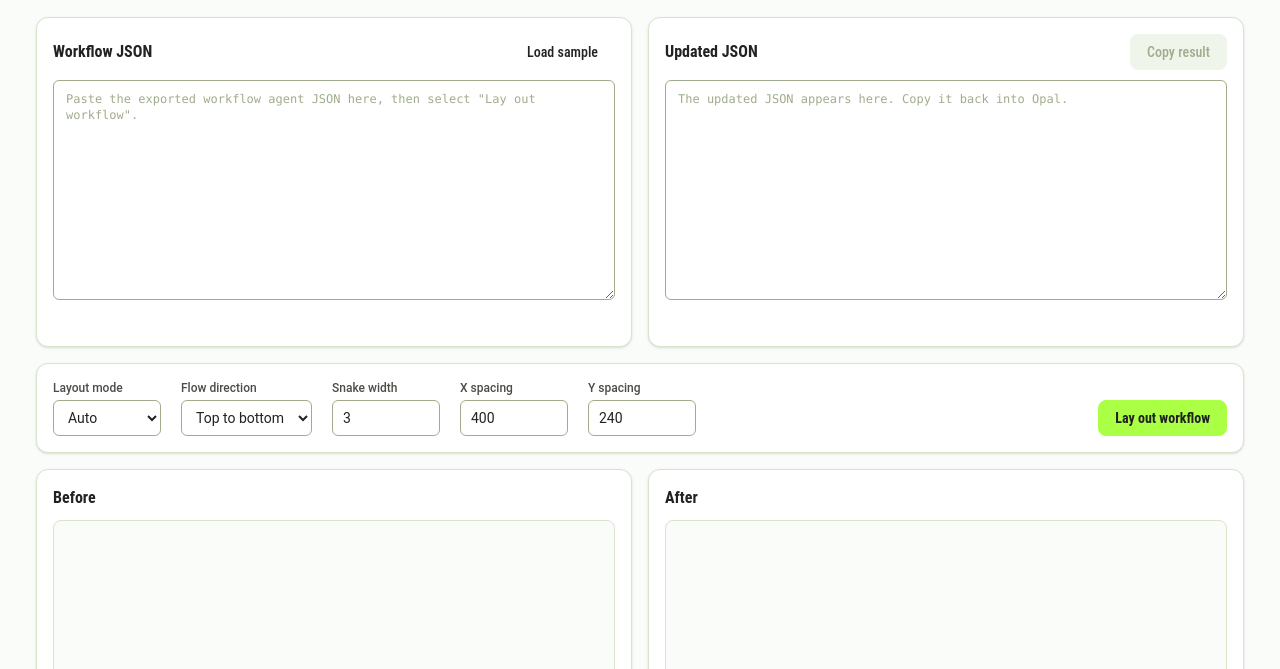
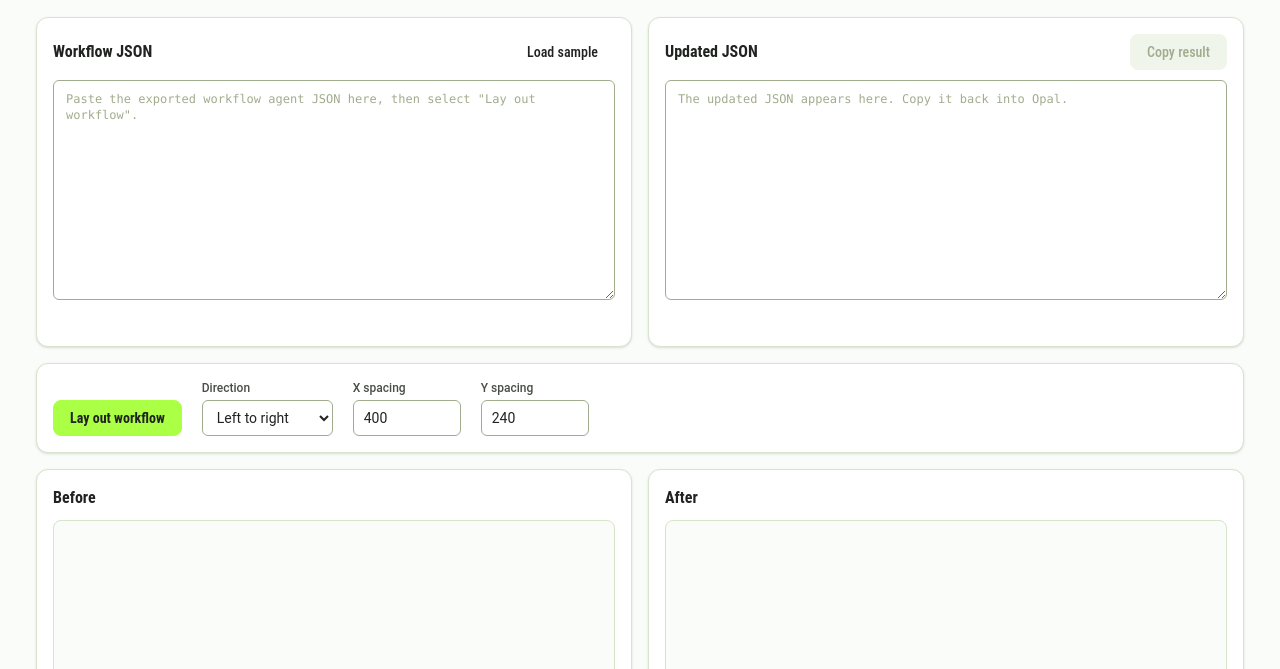
Before and after one commit to davidknipe/agent-platform-workflow-layout, a plain HTML site: page index.html in a window 1280 px wide. Shown: the part 131-800 px from the top of the page. Drawn offline with Linux system fonts and the light colour scheme.

Commit message:
Simplify controls: single direction selector (LR/TB), button first

```diff
--- a/index.html
+++ b/index.html
@@ -137,7 +137,6 @@
   }
   .field { display: flex; flex-direction: column; gap: 4px; }
   .field label { color: var(--ax-fg-secondary); font-size: 0.75rem; line-height: 1rem; font-weight: 500; }
-  .controls .push { margin-left: auto; }
 
   /* Status + banners */
   .status { min-height: 20px; font-size: 0.75rem; line-height: 1rem; color: var(--ax-fg-secondary); }
@@ -234,26 +233,13 @@
   </div>
 
   <div class="controls">
+    <button id="runBtn" class="primary" type="button">Lay out workflow</button>
     <div class="field">
-      <label for="mode">Layout mode</label>
-      <select id="mode">
-        <option value="auto" selected>Auto</option>
-        <option value="snake">Snake</option>
-        <option value="horizontal">Horizontal</option>
-        <option value="vertical">Vertical</option>
-        <option value="layered">Layered</option>
+      <label for="direction">Direction</label>
+      <select id="direction">
+        <option value="LR" selected>Left to right</option>
+        <option value="TB">Top to bottom</option>
       </select>
-    </div>
-    <div class="field">
-      <label for="direction">Flow direction</label>
-      <select id="direction">
-        <option value="TB" selected>Top to bottom</option>
-        <option value="LR">Left to right</option>
-      </select>
-    </div>
-    <div class="field">
-      <label for="snakeWidth">Snake width</label>
-      <input id="snakeWidth" type="number" min="2" max="12" step="1" value="3">
     </div>
     <div class="field">
       <label for="xPitch">X spacing</label>
@@ -263,7 +249,6 @@
       <label for="yPitch">Y spacing</label>
       <input id="yPitch" type="number" min="140" max="1200" step="10" value="240">
     </div>
-    <button id="runBtn" class="primary push" type="button">Lay out workflow</button>
   </div>
 
   <div class="previews">
@@ -654,7 +639,7 @@
   const els = {
     input: $('input'), output: $('output'), inStatus: $('inStatus'), outStatus: $('outStatus'),
     warnings: $('warnings'), runBtn: $('runBtn'), copyBtn: $('copyBtn'), sampleBtn: $('sampleBtn'),
-    mode: $('mode'), direction: $('direction'), snakeWidth: $('snakeWidth'),
+    direction: $('direction'),
     xPitch: $('xPitch'), yPitch: $('yPitch'),
     svgBefore: $('svgBefore'), svgAfter: $('svgAfter'), beforeNote: $('beforeNote'),
     chipsBefore: $('chipsBefore'), chipsAfter: $('chipsAfter')
@@ -672,9 +657,9 @@
   function readOptions() {
     const clamp = (v, lo, hi, dflt) => Number.isFinite(v) ? Math.min(hi, Math.max(lo, v)) : dflt;
     return {
-      mode: els.mode.value,
+      mode: 'auto',
       direction: els.direction.value === 'LR' ? 'LR' : 'TB',
-      snakeWidth: clamp(parseInt(els.snakeWidth.value, 10), 2, 12, 3),
+      snakeWidth: 3,
       xPitch: clamp(parseInt(els.xPitch.value, 10), 280, 1200, 400),
       yPitch: clamp(parseInt(els.yPitch.value, 10), 140, 1200, 240)
     };
@@ -927,7 +912,7 @@
   els.runBtn.addEventListener('click', run);
   els.copyBtn.addEventListener('click', copyResult);
   els.sampleBtn.addEventListener('click', () => { els.input.value = JSON.stringify(sampleDoc(), null, 2); run(); });
-  for (const el of [els.mode, els.direction, els.snakeWidth, els.xPitch, els.yPitch]) {
+  for (const el of [els.direction, els.xPitch, els.yPitch]) {
     el.addEventListener('change', () => { if (els.input.value.trim()) run(); });
   }
 })();
```
